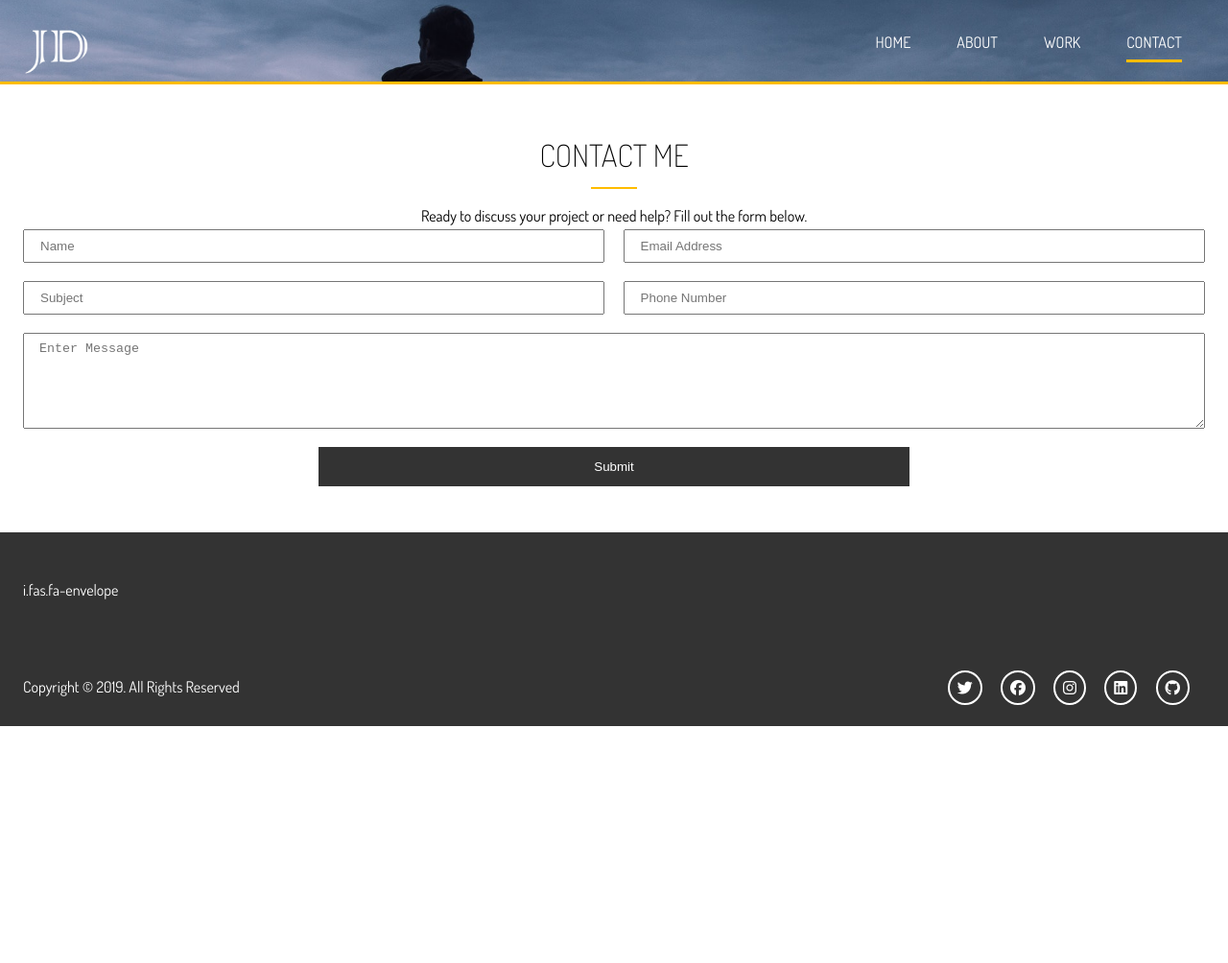
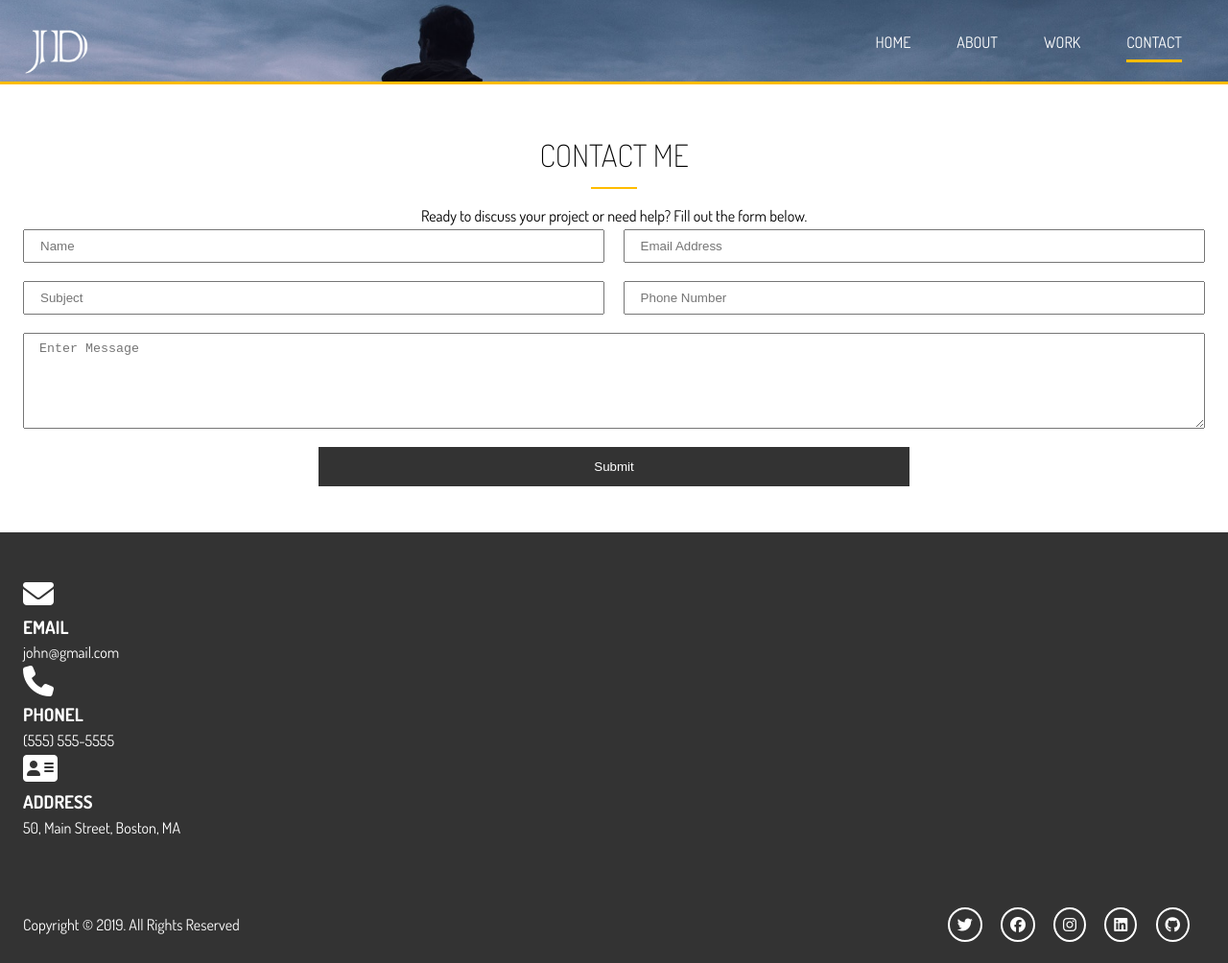
Before and after one commit to s-khodjaev/sass_portfolio, a website: page dist/contact.html in a window 1280 px wide. Shown: the whole page at 96% size. Before the commit the page ends 800 px from the top, so only its background shows below. Drawn offline with Linux system fonts and the light colour scheme.

Commit message:
add contact info

```diff
--- a/dist/contact.html
+++ b/dist/contact.html
@@ -79,7 +79,21 @@
     <section id="contact-b" class="py-3 bg-dark">
       <div class="container">
         <div class="contact-info">
-          <div>i.fas.fa-envelope</div>
+          <div>
+            <i class="fas fa-envelope fa-2x"></i>
+            <h3>Email</h3>
+            <p>john@gmail.com</p>
+          </div>
+          <div>
+            <i class="fas fa-phone fa-2x"></i>
+            <h3>Phonel</h3>
+            <p>(555) 555-5555</p>
+          </div>
+          <div>
+            <i class="fas fa-address-card fa-2x"></i>
+            <h3>Address</h3>
+            <p>50, Main Street, Boston, MA</p>
+          </div>
         </div>
       </div>
     </section>
```
